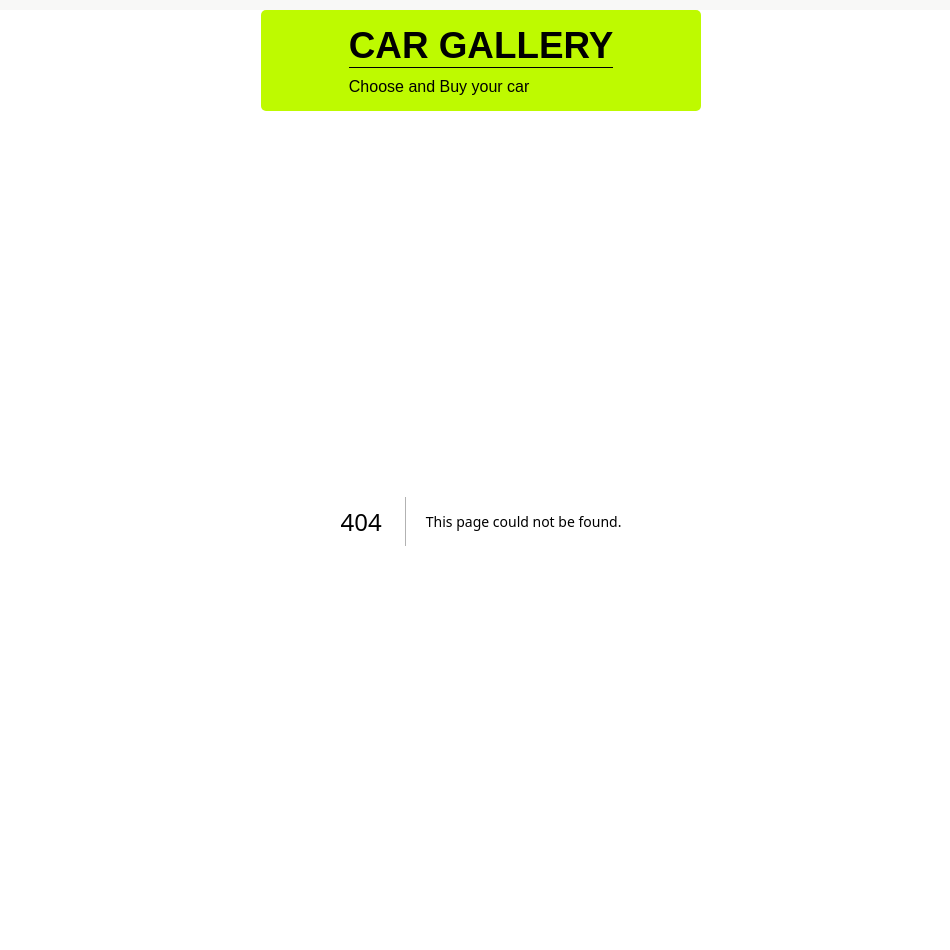
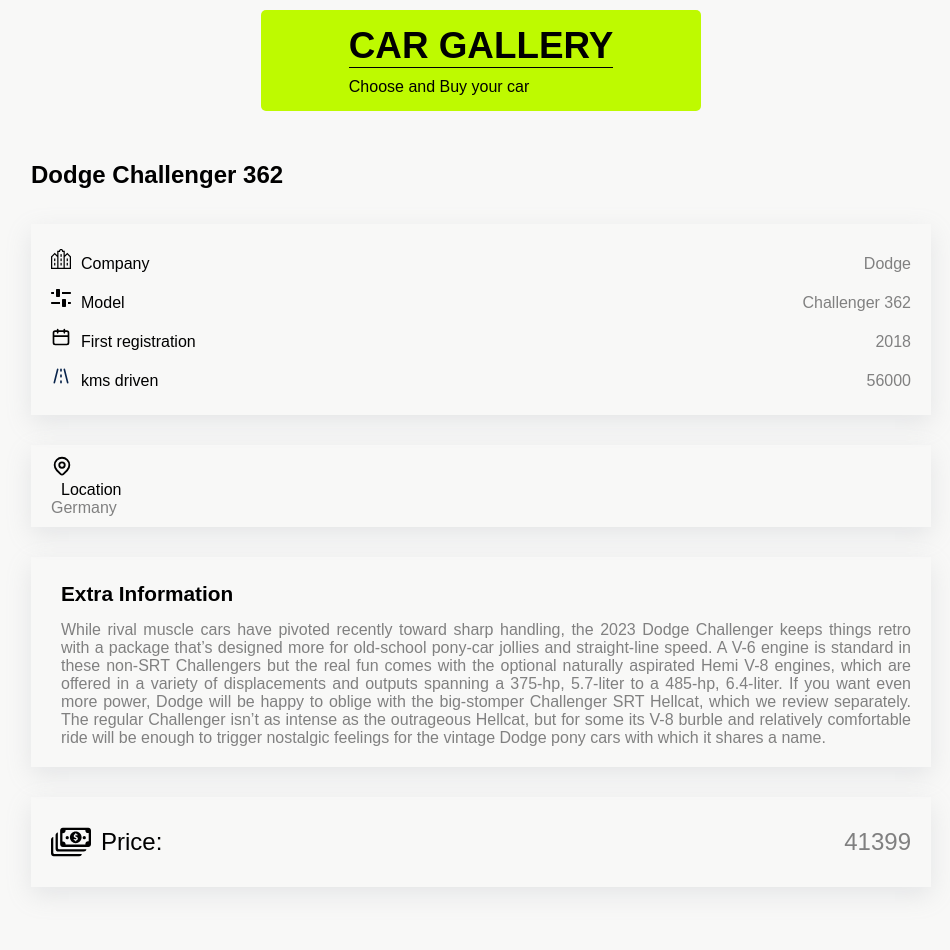
Before and after one commit to Imanemadzade/BotoCar, a Next.js app: page /cars/1 in a window 1280 px wide. Before the commit this address had no page. Shown: the top 950 px of the page, without its empty margins (159-1109 px from the left). Built offline with nearby package versions, Linux system fonts and the light colour scheme.

Commit message:
feat : build CarsDetaills page & added to project

```diff
--- /dev/null
+++ b/components/layout/module/Card.module.css
@@ -0,0 +1,46 @@
+.container {
+    box-shadow: rgba(149, 157, 165, 0.2) 0px 8px 24px;
+    width: fit-content;
+    border-radius: 5px;
+    overflow: hidden;
+    padding: 10px;
+    margin: 15px;
+  }
+
+  .image {
+    width: 300px;
+    border-radius: 5px;
+  }
+
+  .title {
+    margin: 10px 0;
+  }
+
+  .detail {
+    font-size: 0.85rem;
+    color: grey;
+    margin: 5px 0;
+  }
+
+  .footer {
+    display: flex;
+    justify-content: space-between;
+    margin: 20px 0 5px;
+  }
+
+  .price {
+    background-color: #befa00;
+    padding: 3px 5px;
+    border-radius: 5px;
+    font-size: 0.9rem;
+    font-weight: 700;
+  }
+
+  .location {
+    display: flex;
+    align-items: flex-end;
+  }
+
+  .location p {
+    margin-right: 5px;
+  }
--- /dev/null
+++ b/components/layout/module/Categories.module.css
@@ -0,0 +1,30 @@
+.container {
+    box-shadow: rgba(149, 157, 165, 0.2) 0px 8px 24px;
+    width: fit-content;
+    margin: 50px auto;
+    display: flex;
+    justify-content: space-between;
+    align-items: center;
+    border-radius: 5px;
+  }
+
+  .container div {
+    text-align: center;
+    margin: 5px;
+    background-color: #befa00;
+    padding: 5px;
+    padding-bottom: 0;
+    border-radius: 5px;
+    width: 100px;
+  }
+
+  @media (max-width: 600px) {
+    .container {
+      width: 320px;
+      flex-wrap: wrap;
+    }
+
+    .container div {
+      width: 150px;
+    }
+  }
--- /dev/null
+++ b/components/layout/temlates/CarDetails.module.css
@@ -0,0 +1,75 @@
+.container {
+    max-width: 900px;
+    margin: auto;
+    display: flex;
+    flex-direction: column;
+  }
+  .image {
+    width: 100%;
+    border-radius: 5px;
+  }
+
+  .header {
+    margin: 40px 0 20px;
+    font-size: 1.5rem;
+  }
+
+  .details {
+    width: 100%;
+    box-shadow: rgba(149, 157, 165, 0.2) 0px 8px 24px;
+    padding: 10px 20px;
+    margin: 15px 0;
+  }
+
+  .details div {
+    display: flex;
+    align-items: baseline;
+    margin: 15px 0;
+  }
+
+  .details span {
+    color: gray;
+    margin-left: auto;
+  }
+
+  .details p {
+    margin-left: 10px;
+  }
+
+  .descriptionTitle {
+    margin: 15px 0;
+    font-size: 1.3rem;
+    font-weight: 600;
+  }
+
+  .descriptionText {
+    color: gray;
+    text-align: justify;
+    margin-bottom: 10px;
+  }
+
+  .details .price {
+    display: flex;
+    align-items: center;
+  }
+
+  .price p,
+  .price span {
+    font-size: 1.5rem;
+  }
+
+  .button {
+    background-color: #befa00;
+    border: none;
+    font-size: 1.5rem;
+    padding: 10px;
+    border-radius: 5px;
+    margin: 50px 0;
+    cursor: pointer;
+  }
+
+  @media (max-width: 768px) {
+    .container {
+      margin: 0 15px;
+    }
+  }
--- /dev/null
+++ b/components/layout/temlates/CarsDetail.js
@@ -0,0 +1,71 @@
+import styles from "./CarDetails.module.css";
+import Company from "../icons/Company";
+import Location from "../icons/Location";
+import Model from "../icons/Model";
+import Money from "../icons/Money";
+import Road from "../icons/Road";
+import Calender from "../icons/Calender";
+
+function CarsDetail(props) {
+  const {
+    id,
+    name,
+    model,
+    description,
+    year,
+    distance,
+    location,
+    image,
+    price,
+  } = props;
+
+  return (
+    <div className={styles.container}>
+      <image src={image} className={styles.image} />
+      <h3 className={styles.header}>
+        {name} {model}
+      </h3>
+      <div className={styles.details}>
+        <div>
+          <Company />
+          <p>Company</p>
+          <span>{name}</span>
+        </div>
+        <div>
+          <Model />
+          <p>Model</p>
+          <span>{model}</span>
+        </div>
+        <div>
+          <Calender />
+          <p>First registration</p>
+          <span>{year}</span>
+        </div>
+        <div>
+          <Road />
+          <p>kms driven</p>
+          <span>{distance}</span>
+        </div>
+      </div>
+      <div className={styles.details}>
+        <Location />
+        <p>Location</p>
+        <span>{location}</span>
+      </div>
+      <div className={styles.details}>
+        <p className={styles.descriptionTitle}>Extra Information</p>
+        <p className={styles.descriptionText}>{description}</p>
+      </div>
+      <div className={styles.details}>
+        <div className={styles.price}>
+          <Money />
+          <p>Price:</p>
+          <span>{price}</span>
+        </div>
+      </div>
+      <button className={styles.button}>Buy</button>
+    </div>
+  );
+}
+
+export default CarsDetail;
--- /dev/null
+++ b/pages/cars/[carId].js
@@ -0,0 +1,14 @@
+import { useRouter } from "next/router";
+import carsData from "../../data/carsData";
+import CarsDetail from "../../components/layout/temlates/CarsDetail";
+
+function CarDetail() {
+  const router = useRouter();
+  const { carId } = router.query;
+  const carDetails = carsData[carId - 1];
+
+
+  return <CarsDetail {...carDetails} />;
+}
+
+export default CarDetail;
```
Also changed, not shown: components/layout/module/Card.js (added, +25 -0 lines), components/layout/module/Categories.js (added, +39 -0 lines).
